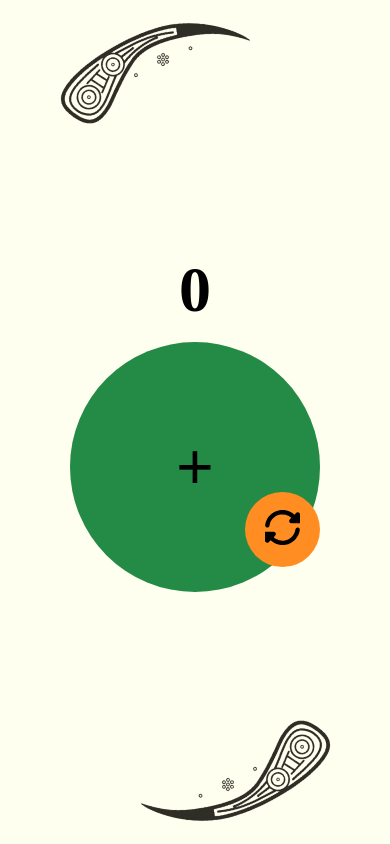
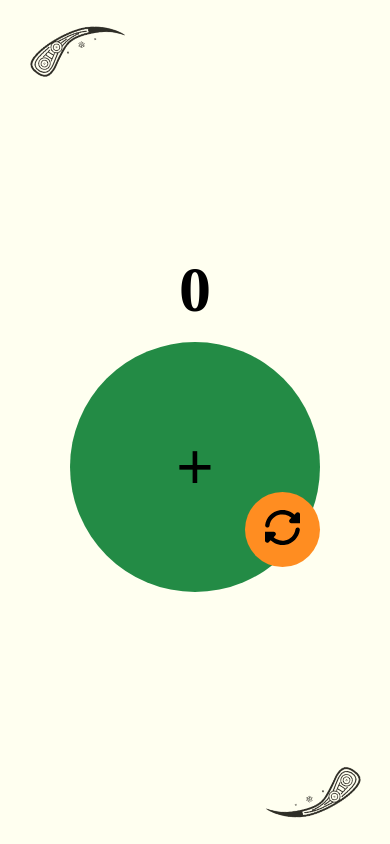
Before and after one commit to newNASA/e-tasbeh, a React (Create React App) app: page / in a window 390 px wide. Built offline with nearby package versions, Linux system fonts and the light colour scheme; a web font is replaced by a local one.

Commit message:
e-tasbeh telefonga moslandi

```diff
--- a/src/components/main/main.scss
+++ b/src/components/main/main.scss
@@ -45,6 +45,12 @@
                 border: none;
                 border-radius: 50pc ;
                 cursor: pointer;
+                outline: none;
+                user-select: none;
+
+                &:active{
+                    transform: scale(0.95);
+                }
             }
             .increment{
                 width: 250px;
@@ -68,3 +74,30 @@
         }
     }
 }
+
+// Styles for the Mobile
+
+@media screen and (max-width: 426px) {
+    .main{
+        .ornament{
+            img{
+                width: 200px;
+            }
+            &:first-child{
+                left: -25px;
+                top:  -10px;
+            }
+            &:last-child{
+                right: -25px;
+                bottom: -10px;
+            }
+        }
+        .counter-container{
+            .counter{
+                button{
+
+                }
+            }
+        }
+    }
+}
```
Also changed, not shown: src/components/main/main.jsx (line endings or trailing spaces), 1 other file (tests, documents, lock files or other folders).
